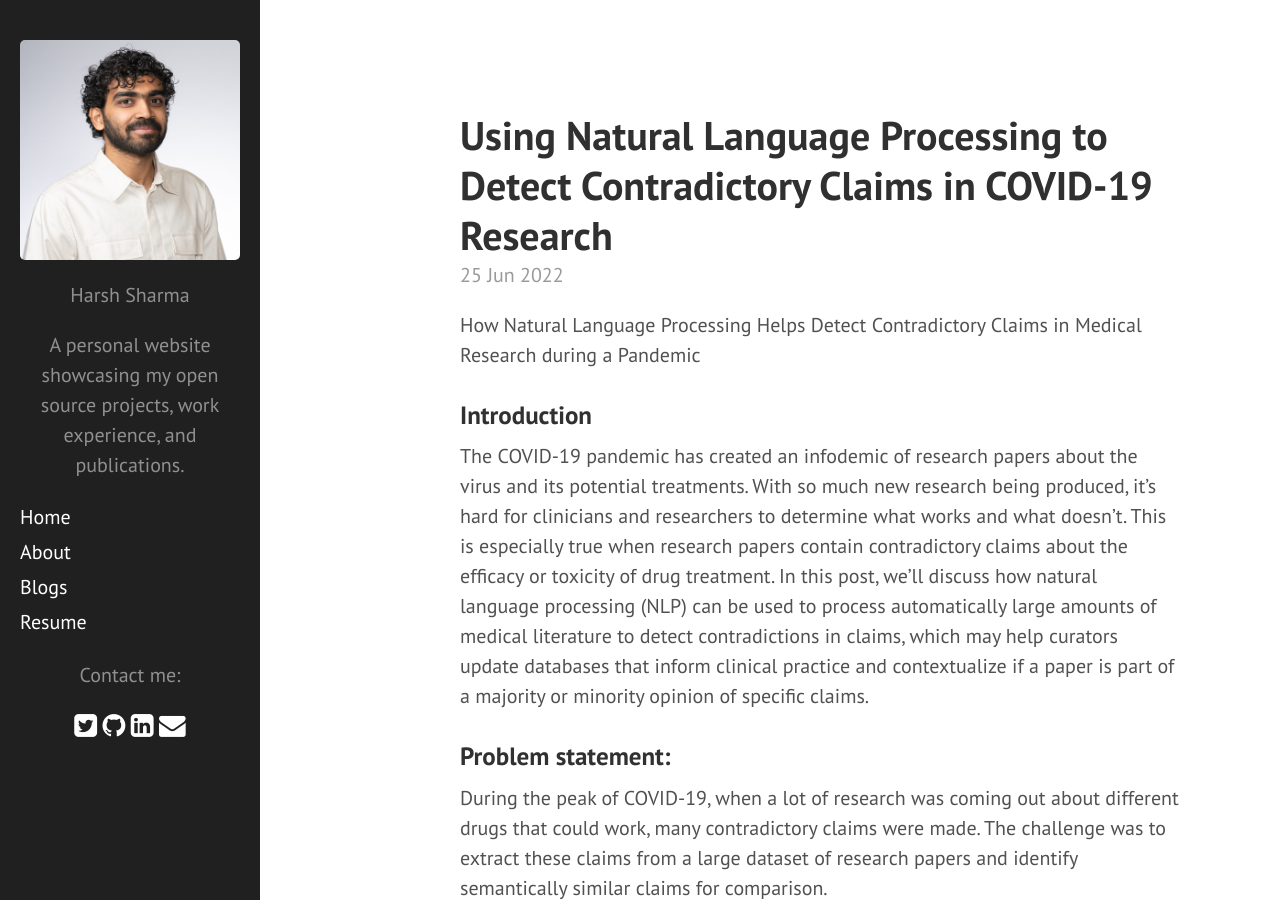
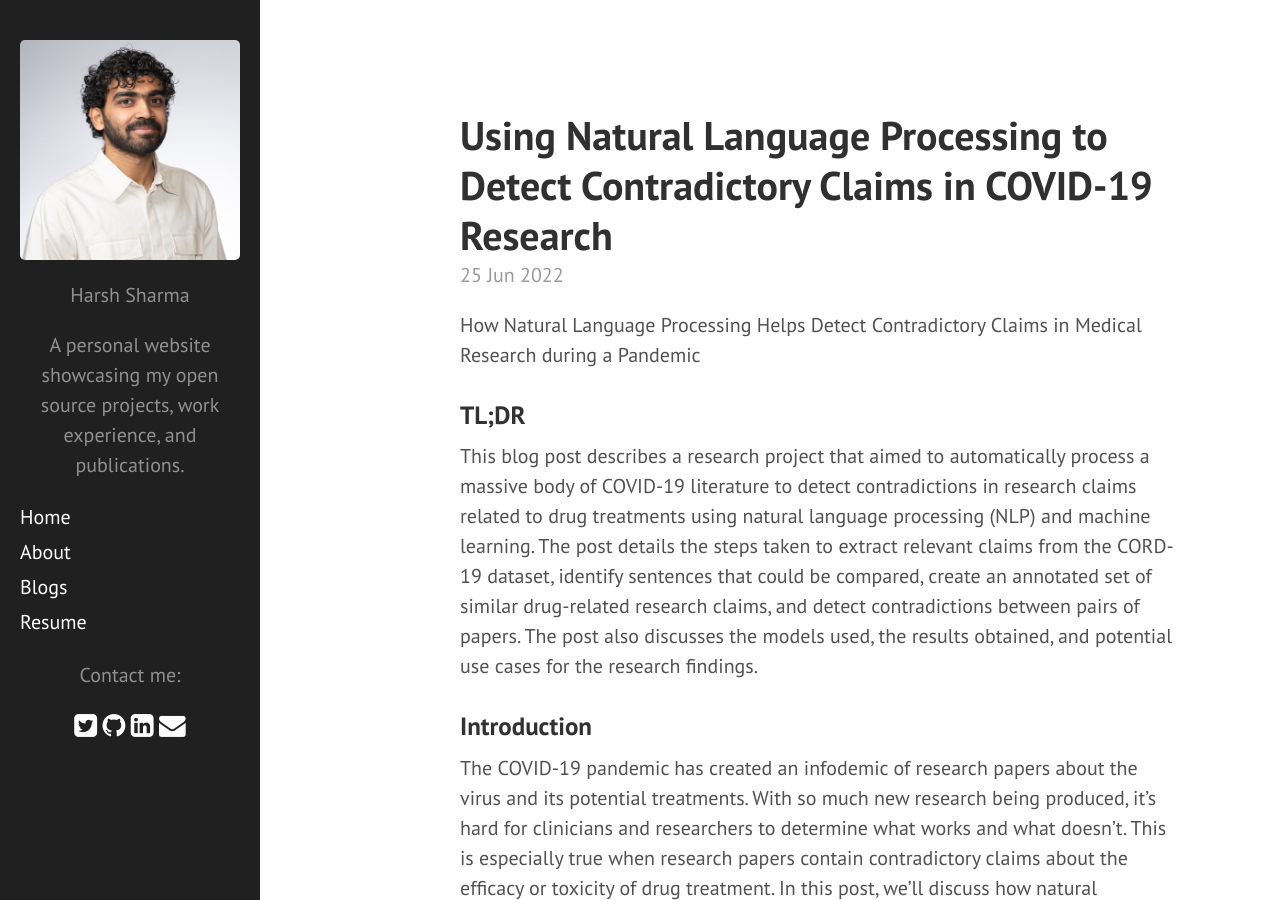
Before and after one commit to 97harsh/97harsh.github.io, a Jekyll site: the page built from _posts/2022-06-25-contradictory-claims.md, in a window 1280 px wide and 900 px high. Built offline with Jekyll 4.4.1, drawn with Linux system fonts in a browser that asks for light colours; nearby versions of some CDN libraries; Markdown is read by kramdown in place of the engine named in the settings.

Commit message:
adding TL;DR to the post

```diff
--- a/_posts/2022-06-25-contradictory-claims.md
+++ b/_posts/2022-06-25-contradictory-claims.md
@@ -7,6 +7,11 @@ tags: [NLP, Opensource]
 ---
 
 How Natural Language Processing Helps Detect Contradictory Claims in Medical Research during a Pandemic
+
+### TL;DR
+
+This blog post describes a research project that aimed to automatically process a massive body of COVID-19 literature to detect contradictions in research claims related to drug treatments using natural language processing (NLP) and machine learning. The post details the steps taken to extract relevant claims from the CORD-19 dataset, identify sentences that could be compared, create an annotated set of similar drug-related research claims, and detect contradictions between pairs of papers. The post also discusses the models used, the results obtained, and potential use cases for the research findings.
+
 
 ### Introduction
 
```
Also changed, not shown: _posts/2023-02-26-route-optimization.md (+3 -0 lines).
